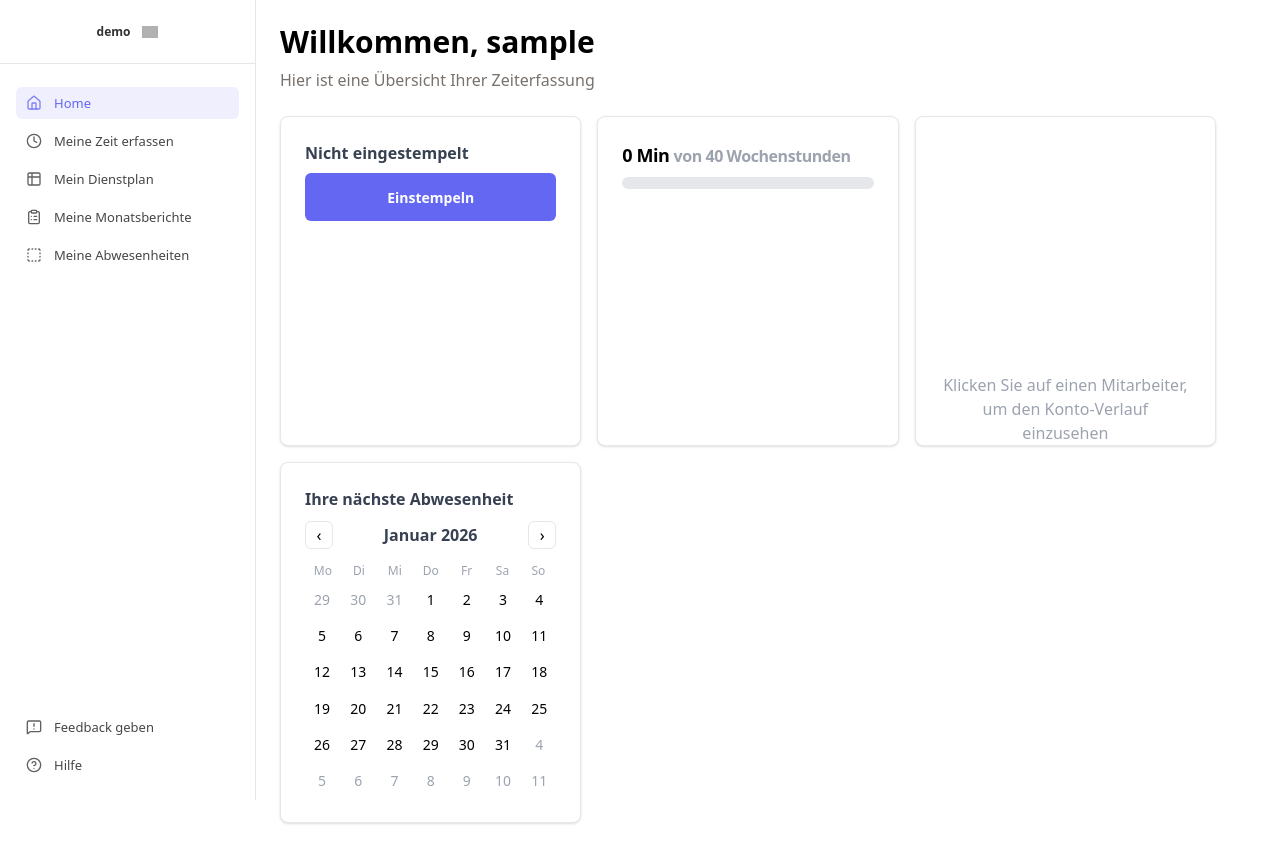
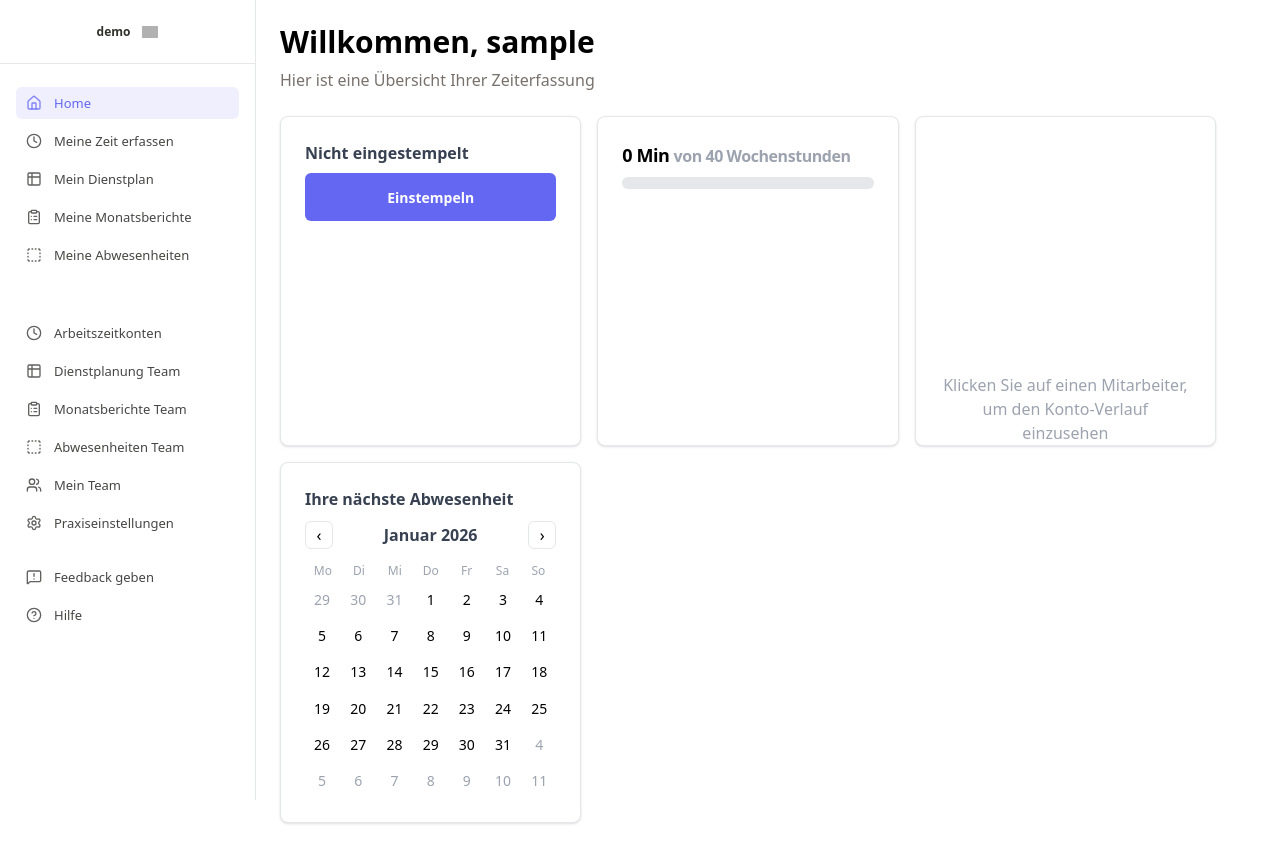
Before and after one commit to webcycl/Vue.js-Time-Management-App, a Vue app: page /home in a window 1280 px wide. Shown: the top 862 px of the page. Built offline with nearby package versions, Linux system fonts and the light colour scheme; no server answers; sample sign-in values are in the browser's storage; grey boxes are pictures that could not be loaded.

Commit message:
finalize home page

```diff
--- a/src/components/SidebarLink.vue
+++ b/src/components/SidebarLink.vue
@@ -40,6 +40,7 @@ import {
   ClipboardList,
   SquareDashed
 } from 'lucide-vue-next'
+import { Users, Settings } from 'lucide-vue-next'
 
 const props = defineProps({
   to: { type: String, required: true },
@@ -57,6 +58,8 @@ const icons = {
   table: Table2,
   'clipboard-list': ClipboardList,
   'square-dashed': SquareDashed,
+   users: Users,        // ← add this
+  settings: Settings,
 }
 
 const iconComponent = computed(() => icons[props.icon])
--- a/src/pages/Home.vue
+++ b/src/pages/Home.vue
@@ -1,37 +1,41 @@
 <template>
   <div class="w-full h-screen">
     <!-- Sidebar -->
-    <aside
-      class="bg-background fixed left-0 top-0 h-screen w-64 border-r hidden lg:flex flex-col z-30"
-    >
+    <aside class="bg-background fixed left-0 top-0 h-screen w-64 border-r hidden lg:flex flex-col z-30">
       <!-- Logo -->
       <div class="flex items-center justify-center px-8 h-16 border-b gap-3">
         <span class="text-xs text-[#313230] font-semibold">demo</span>
-        <img
-          src="https://app.vettime.de/_next/static/media/logo-wing.1b9ec2fe.svg"
-          alt="Logo"
-          class="h-3 w-auto opacity-80"
-        />
+        <img src="https://app.vettime.de/_next/static/media/logo-wing.1b9ec2fe.svg" alt="Logo"
+          class="h-3 w-auto opacity-80" />
       </div>
 
       <nav class="flex-1 overflow-auto px-4 py-5">
-        <SidebarLink icon="house" label="Home" to="/home" />
-        <SidebarLink icon="clock" label="Meine Zeit erfassen" to="/time" />
-        <SidebarLink icon="table" label="Mein Dienstplan" to="/shifts" />
-        <SidebarLink
-          icon="clipboard-list"
-          label="Meine Monatsberichte"
-          to="/monthly-summary"
-        />
-        <SidebarLink icon="square-dashed" label="Meine Abwesenheiten" to="/absences" />
-      </nav>
+        <div class="pb-5">
+          <SidebarLink icon="house" label="Home" to="/home" />
+          <SidebarLink icon="clock" label="Meine Zeit erfassen" to="/time" />
+          <SidebarLink icon="table" label="Mein Dienstplan" to="/shifts" />
+          <SidebarLink icon="clipboard-list" label="Meine Monatsberichte" to="/monthly-summary" />
+          <SidebarLink icon="square-dashed" label="Meine Abwesenheiten" to="/absences" />
+        </div>
+
+        <!-- Manager -->
+        <div class=" pt-5">
+          <SidebarLink icon="clock" label="Arbeitszeitkonten" to="/manager/work-time-accounts" />
+          <SidebarLink icon="table" label="Dienstplanung Team" to="/manager/shifts" />
+          <SidebarLink icon="clipboard-list" label="Monatsberichte Team" to="/manager/dashboard" badge="21" />
+          <SidebarLink icon="square-dashed" label="Abwesenheiten Team" to="/manager/absences" />
+          <SidebarLink icon="users" label="Mein Team" to="/manager/employees" />
+          <SidebarLink icon="settings" label="Praxiseinstellungen" to="/manager/settings" />
+        </div>
 
       <!-- Bottom Buttons -->
-      <div class="flex flex-col px-4 pb-4">
+      <div class="flex flex-col  py-4">
         <SidebarAction icon="feedback" label="Feedback geben" @click="openFeedback" />
 
         <SidebarAction icon="help" label="Hilfe" @click="openHelp" />
       </div>
+      </nav>
+
     </aside>
 
     <!-- Main Content -->
@@ -40,18 +44,12 @@
       <header class="flex items-center justify-between h-12 border-b lg:hidden px-4">
         <button @click="sidebarOpen = !sidebarOpen">
           <svg class="w-6 h-6" fill="none" stroke="currentColor" viewBox="0 0 24 24">
-            <path
-              stroke-linecap="round"
-              stroke-linejoin="round"
-              stroke-width="2"
-              d="M4 6h16M4 12h16M4 18h16"
-            />
+            <path stroke-linecap="round" stroke-linejoin="round" stroke-width="2" d="M4 6h16M4 12h16M4 18h16" />
           </svg>
         </button>
         <span
-          class="text-base truncate font-semibold text-gray-600 overflow-hidden text-ellipsis mr-auto select-none"
-          >Unbekannte Praxis</span
-        >
+          class="text-base truncate font-semibold text-gray-600 overflow-hidden text-ellipsis mr-auto select-none">Unbekannte
+          Praxis</span>
       </header>
 
       <!-- Content -->
@@ -68,8 +66,7 @@
           <div class="p-6 bg-white border rounded-lg shadow">
             <h3 class="font-bold text-gray-700 mb-2">Nicht eingestempelt</h3>
             <button
-              class="inline-flex items-center justify-center gap-2 whitespace-nowrap ring-offset-background transition-colors focus-visible:outline-none focus-visible:ring-2 focus-visible:ring-offset-2 disabled:pointer-events-none disabled:opacity-50 [&_svg]:pointer-events-none [&_svg]:size-4 [&_svg]:shrink-0 duration-100 bg-primary text-primary-foreground hover:bg-primary/90 h-12 rounded-md px-8 text-[14px] font-bold w-full focus-visible:ring-transparent"
-            >
+              class="inline-flex items-center justify-center gap-2 whitespace-nowrap ring-offset-background transition-colors focus-visible:outline-none focus-visible:ring-2 focus-visible:ring-offset-2 disabled:pointer-events-none disabled:opacity-50 [&_svg]:pointer-events-none [&_svg]:size-4 [&_svg]:shrink-0 duration-100 bg-primary text-primary-foreground hover:bg-primary/90 h-12 rounded-md px-8 text-[14px] font-bold w-full focus-visible:ring-transparent">
               Einstempeln
             </button>
           </div>
@@ -83,9 +80,7 @@
             </div>
           </div>
 
-          <div
-            class="p-6 pb-0 bg-white border rounded-lg shadow flex items-center justify-center pt-64"
-          >
+          <div class="p-6 pb-0 bg-white border rounded-lg shadow flex items-center justify-center pt-64">
             <span class="text-gray-400 text-center">
               Klicken Sie auf einen Mitarbeiter, um den Konto-Verlauf einzusehen
             </span>
```
